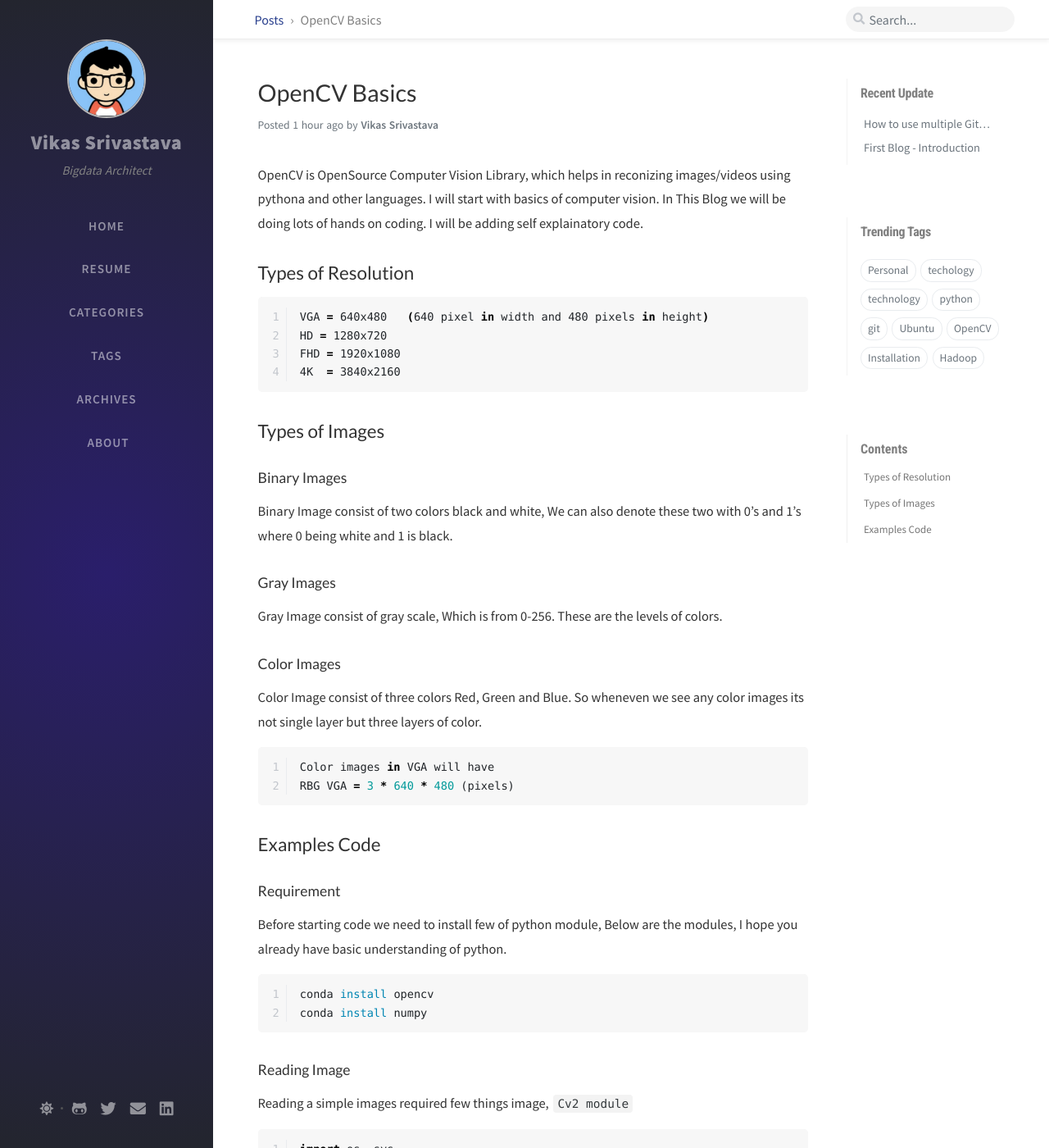
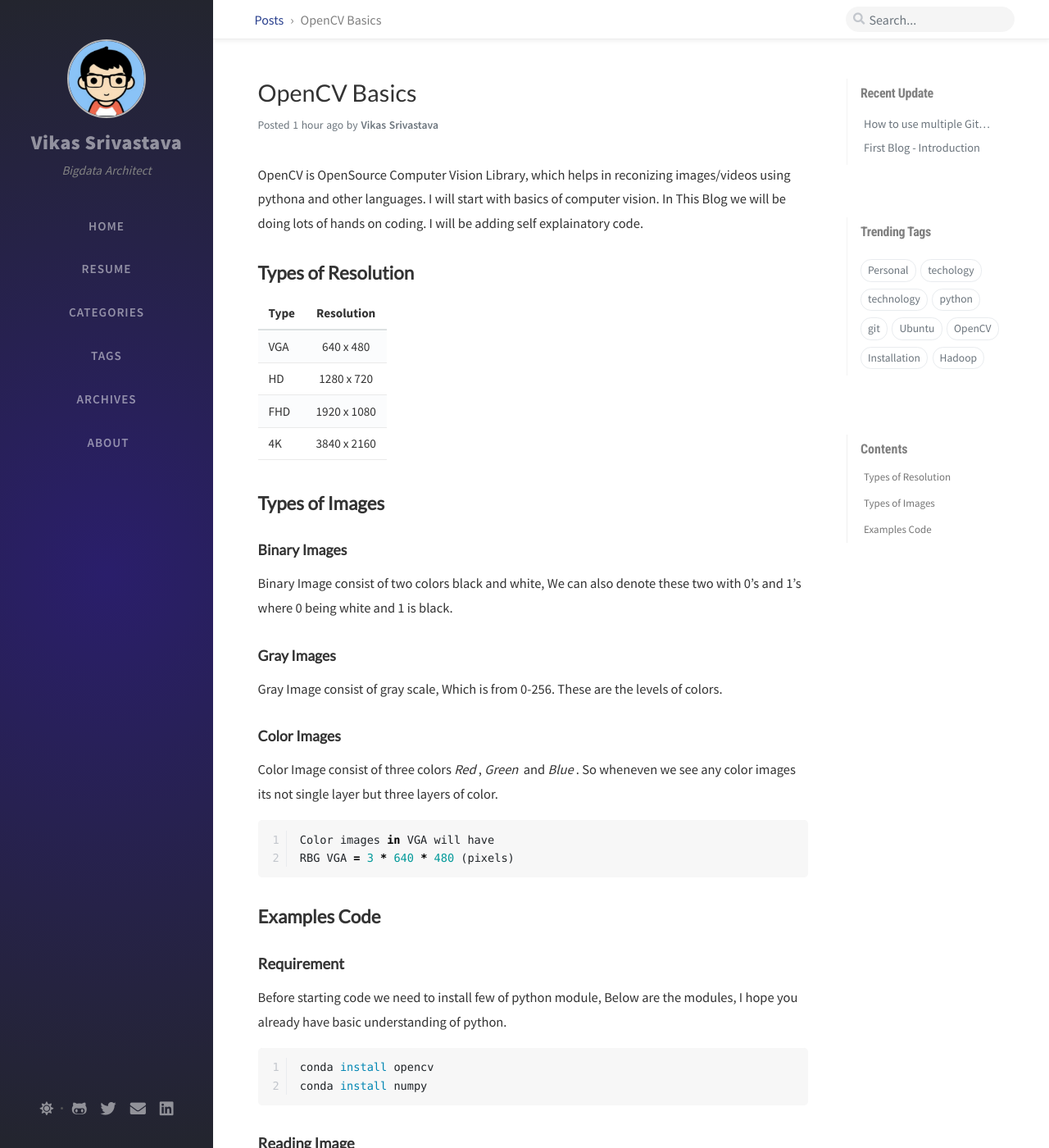
Before and after one commit to vikassri/vikassri.github.io, a Jekyll site: the page built from _posts/2020-07-22-OpenCV-Basics.md, in a window 1280 px wide and 1400 px high. Shown: the whole window at 82% size. Built offline with Jekyll 4.4.1, drawn with Linux system fonts in a browser that asks for light colours; nearby versions of some CDN libraries; comment, search, counter and statistics services are not loaded.

Commit message:
update changes in OpenCV

````diff
--- a/_posts/2020-07-22-OpenCV-Basics.md
+++ b/_posts/2020-07-22-OpenCV-Basics.md
@@ -10,38 +10,41 @@ summary: Basics of OpenCV
 
 OpenCV is OpenSource Computer Vision Library, which helps in reconizing images/videos using pythona and other languages. I will start with basics of computer vision. In This Blog we will be doing lots of hands on coding. I will be adding self explainatory code.
 
-## Types of Resolution
-```bash
-VGA = 640x480   (640 pixel in width and 480 pixels in height)
-HD = 1280x720
-FHD = 1920x1080
-4K  = 3840x2160
-```
-## Types of Images
+## **Types of Resolution**
 
-##### Binary Images
+| Type | Resolution  |
+| ---- | :---------: |
+| VGA  |  640 x 480  |
+| HD   | 1280 x 720  |
+| FHD  | 1920 x 1080 |
+| 4K   | 3840 x 2160 |
+
+## **Types of Images**
+
+##### **Binary Images**
 Binary Image consist of two colors black and white, We can also denote these two with 0's and 1's where 0 being white and 1 is black.
 
-##### Gray Images
+##### **Gray Images**
 Gray Image consist of gray scale, Which is from 0-256. These are the levels of colors.
 
-##### Color Images
-Color Image consist of three colors Red, Green and Blue. So wheneven we see any color images its not single layer but three layers of color.
+##### **Color Images**
+Color Image consist of three colors *Red*, *Green* and *Blue*. So wheneven we see any color images its not single layer but three layers of color.
 
 ```python
 Color images in VGA will have
 RBG VGA = 3 * 640 * 480 (pixels)
 ```
 
-## Examples Code
-##### Requirement
+## **Examples Code**
+
+#### **Requirement**
 Before starting code we need to install few of python module, Below are the modules, I hope you already have basic understanding of python.
 ```bash
 conda install opencv
 conda install numpy
 ```
 
-##### Reading Image
+#### **Reading Image**
 Reading a simple images required few things image, `Cv2 module`
 ```python
 import os, sys
@@ -63,7 +66,7 @@ cv2.waitKey(5000)
 cv2.destroyAllWindows()
 ```
 
-##### Reading Video
+#### **Reading Video**
 Reading a video is little different from reading the image as in Image we use imread function to read but in video we need to use videocapture. We need to understand how video works in system.
 
 Video is nothing but mutiple images running in continoues loop, Each image is a frame and have some properties attached to it. Let's see the code to see the video
@@ -107,7 +110,7 @@ if __name__ == "__main__":
     showVideo(video)
 ```
 
-##### Reading WebCam
+#### **Reading WebCam**
 Reading video is pretty much similar as reading using webcam or laptop cam, All you need to do is to find the reference of your camera. Generally its `0` if it's your laptop or webcam and `1` if you have secondary camera attached to your system
 
 ```python
````
Also changed, not shown: _posts/2020-07-18-How-use-git.md (+0 -1 lines).
